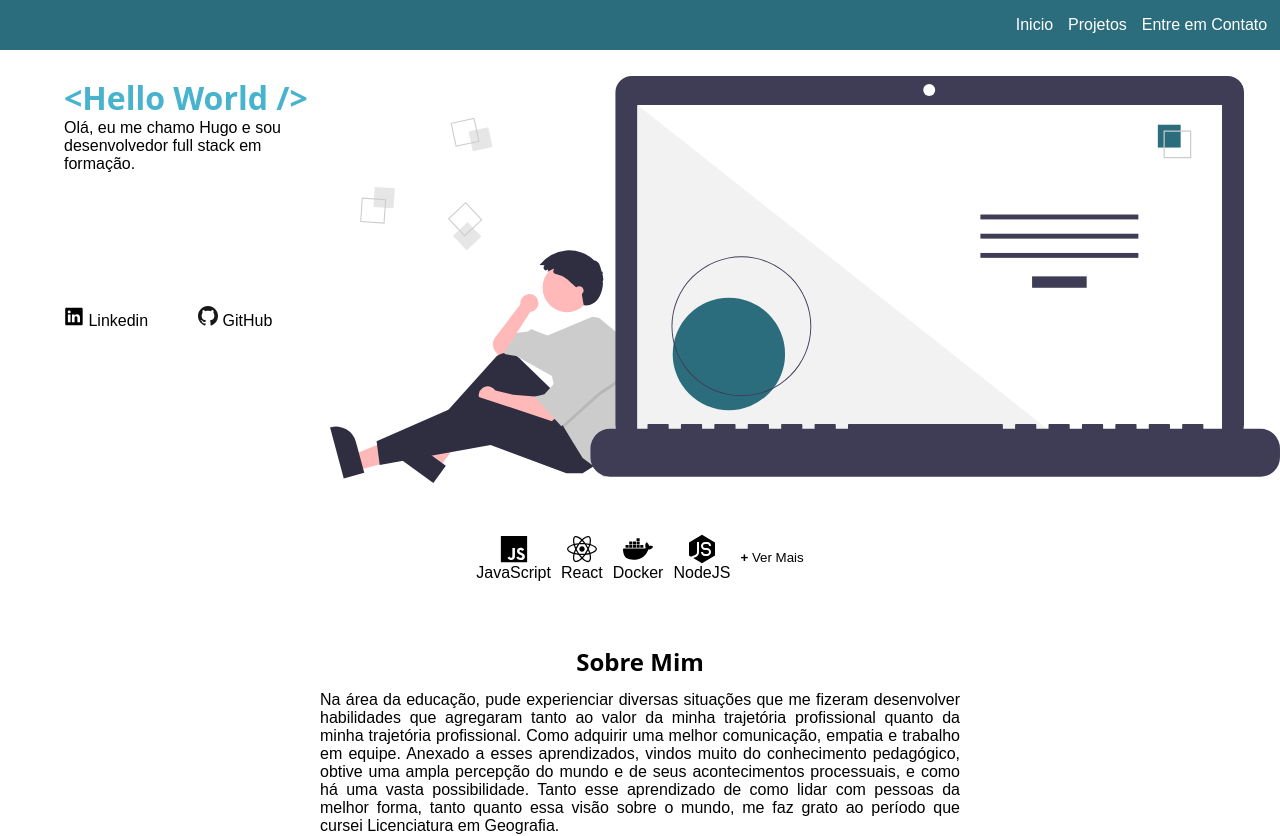
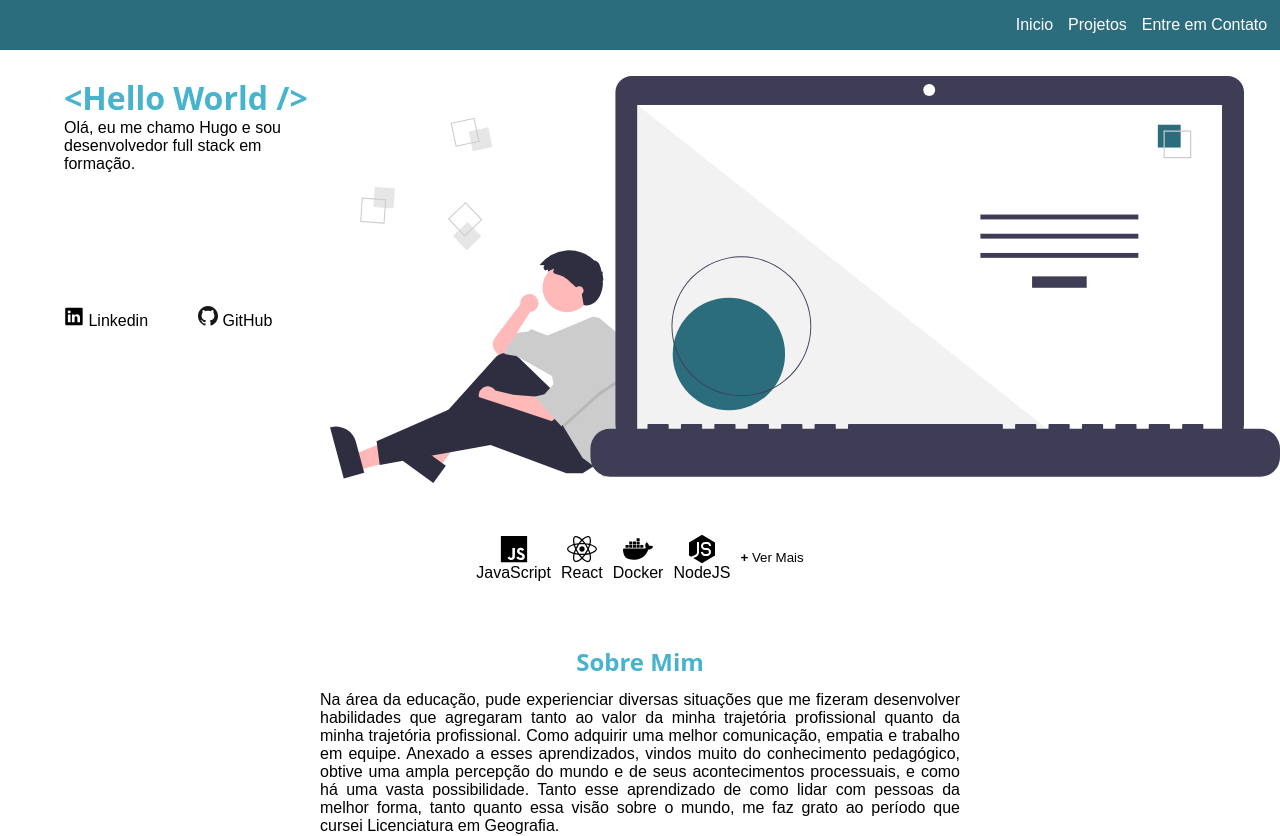
Before and after one commit to hgo19/hgo19.github.io, a React (Create React App) app: page / in a window 1280 px wide. Shown: the top 836 px of the page. Built offline with nearby package versions, Linux system fonts and the light colour scheme.

Commit message:
refatorado css componente About para styled component

```diff
--- a/src/components/About/index.jsx
+++ b/src/components/About/index.jsx
@@ -1,15 +1,18 @@
 import React from 'react';
 
-import '../../assets/about.css';
+import {
+  AboutContainerStyled,
+  AboutTitleStyled,
+  AboutTextStyled } from './styles';
 
 import { sobreMimPOne, sobreMimPTwo } from '../../assets/texts/aboutMe';
 
 export default function About() {
   return (
-    <section className="about-container">
-      <h1>Sobre Mim</h1>
-      <p className="about-text">{sobreMimPOne}</p>
-      <p className="about-text">{sobreMimPTwo}</p>
-    </section>
+    <AboutContainerStyled className="about-container">
+      <AboutTitleStyled>Sobre Mim</AboutTitleStyled>
+      <AboutTextStyled>{sobreMimPOne}</AboutTextStyled>
+      <AboutTextStyled>{sobreMimPTwo}</AboutTextStyled>
+    </AboutContainerStyled>
   );
 }
--- a/src/components/About/styles.js
+++ b/src/components/About/styles.js
@@ -0,0 +1,23 @@
+import styled from "styled-components";
+
+export const AboutContainerStyled = styled.section`
+  align-items: center;
+  display: flex;
+  flex-direction: column;
+  margin-top: 1%;
+`;
+
+export const AboutTitleStyled = styled.h1`
+  color: ${({theme}) => theme.titleColor};
+`;
+
+export const AboutTextStyled = styled.p`
+  height: auto;
+  margin-top: 1%;
+  text-align: justify;
+  width: 50%;
+
+  @media ( max-width : 900px ) {
+    width: 80%;
+  }
+`;
```
